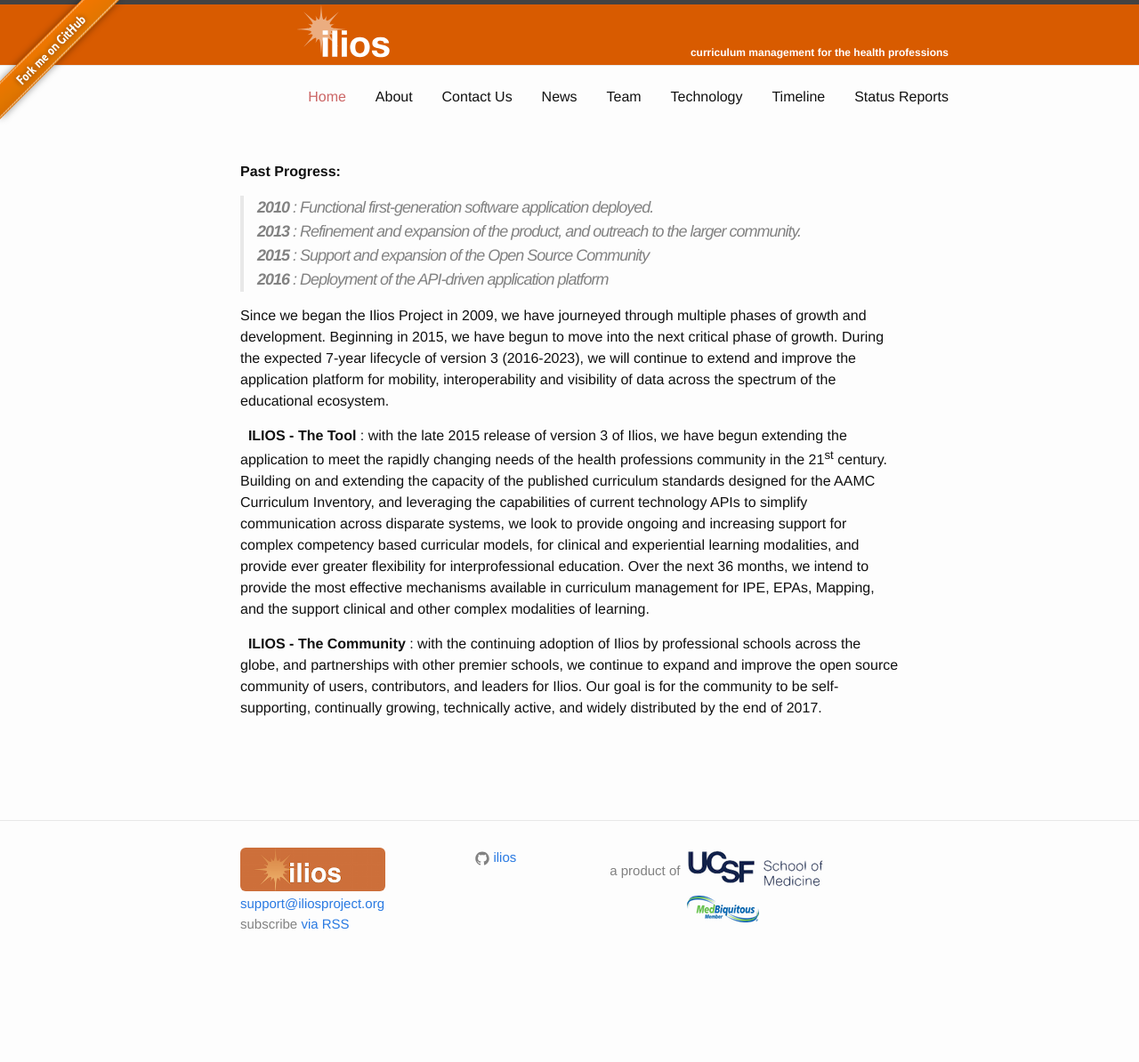
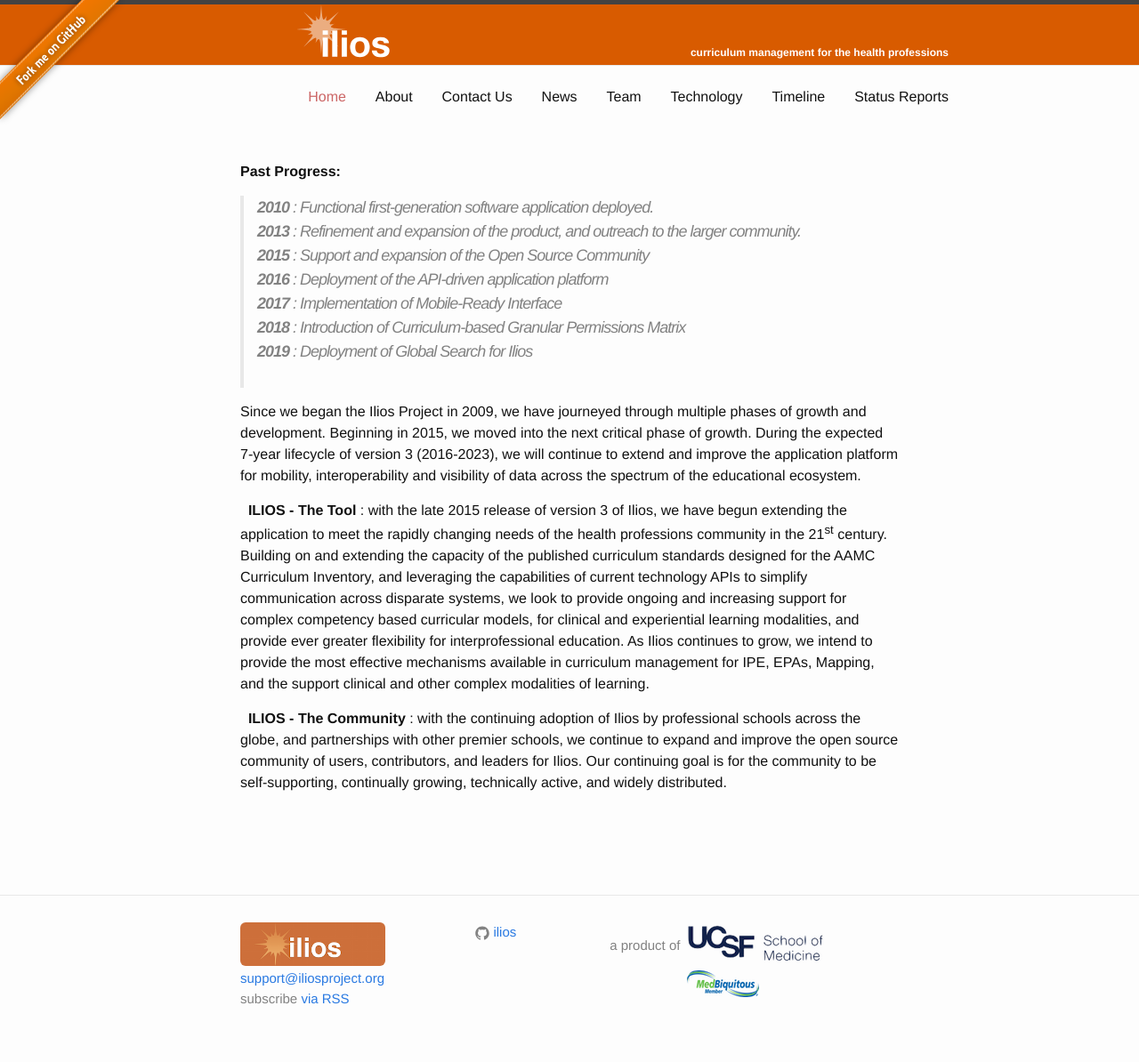
Before and after one commit to ilios/iliosproject.org, a Jekyll site: the page built from timeline.md, in a window 1280 px wide. Shown: the whole page at 89% size. Built offline with Jekyll 4.4.1, drawn with Linux system fonts in a browser that asks for light colours; before the commit the page ends 1110 px from its top, so only the background shows below that.

Commit message:
Update timeline.md
brought page into the current times

```diff
--- a/timeline.md
+++ b/timeline.md
@@ -7,15 +7,18 @@
 #### **Past Progress:**
 
 > **_2010_** : Functional first-generation software application deployed.
-**_2013_** : *Refinement and expansion* of the product, and&nbsp;outreach to the larger community.
+**_2013_** : *Refinement and expansion* of the product, and outreach to the larger community.
 **_2015_** : *Support and expansion* of the Open Source Community
 **_2016_** : Deployment of the *API-driven application platform*
+**_2017_** : Implementation of *Mobile-Ready Interface*
+**_2018_** : Introduction of *Curriculum-based Granular Permissions Matrix*
+**_2019_** : Deployment of *Global Search for Ilios*
 &nbsp;
 
-Since we began the Ilios Project in 2009, we have journeyed through multiple phases of growth and development. Beginning in 2015, we have begun to move into the next critical phase of growth. During the expected 7-year lifecycle of version 3 (2016-2023), we will continue to extend and improve the application platform for mobility, interoperability and visibility of data across the spectrum of the educational ecosystem.
+Since we began the Ilios Project in 2009, we have journeyed through multiple phases of growth and development. Beginning in 2015, we moved into the next critical phase of growth. During the expected 7-year lifecycle of version 3 (2016-2023), we will continue to extend and improve the application platform for mobility, interoperability and visibility of data across the spectrum of the educational ecosystem.
 
-&nbsp; **ILIOS - The Tool** : with the late 2015 release of version 3 of Ilios, we have begun extending the application to meet the rapidly changing needs of the health professions community in the 21<sup>st</sup> century. Building on and extending the capacity of the published curriculum standards designed for the AAMC Curriculum Inventory, and leveraging the capabilities of current technology APIs to simplify communication across disparate systems, we look to provide ongoing and increasing support for complex competency based curricular models, for clinical and experiential learning modalities, and provide ever greater flexibility for interprofessional education. Over the next 36 months, we intend to provide the most effective mechanisms available in curriculum management for IPE, EPAs, Mapping, and the support clinical and other complex modalities of learning.
+&nbsp; **ILIOS - The Tool** : with the late 2015 release of version 3 of Ilios, we have begun extending the application to meet the rapidly changing needs of the health professions community in the 21<sup>st</sup> century. Building on and extending the capacity of the published curriculum standards designed for the AAMC Curriculum Inventory, and leveraging the capabilities of current technology APIs to simplify communication across disparate systems, we look to provide ongoing and increasing support for complex competency based curricular models, for clinical and experiential learning modalities, and provide ever greater flexibility for interprofessional education. As Ilios continues to grow, we intend to provide the most effective mechanisms available in curriculum management for IPE, EPAs, Mapping, and the support clinical and other complex modalities of learning.
 
-&nbsp; **ILIOS - The Community** : with the continuing adoption of Ilios by professional schools across the globe, and partnerships with other premier schools, we continue to expand and improve the open source community of users, contributors, and leaders for Ilios. Our goal is for the community to be self-supporting, continually growing, technically active, and widely distributed by the end of 2017.
+&nbsp; **ILIOS - The Community** : with the continuing adoption of Ilios by professional schools across the globe, and partnerships with other premier schools, we continue to expand and improve the open source community of users, contributors, and leaders for Ilios. Our continuing goal is for the community to be self-supporting, continually growing, technically active, and widely distributed.
 
 &nbsp;
```
